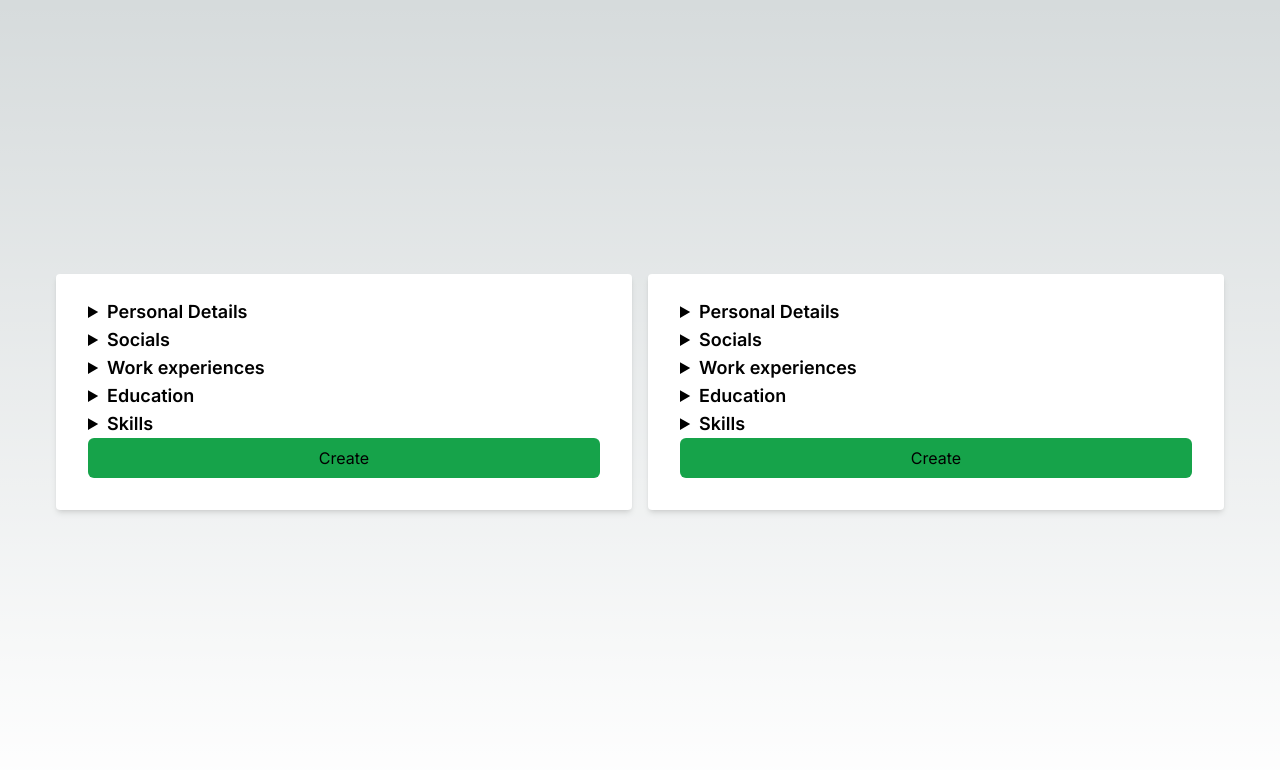
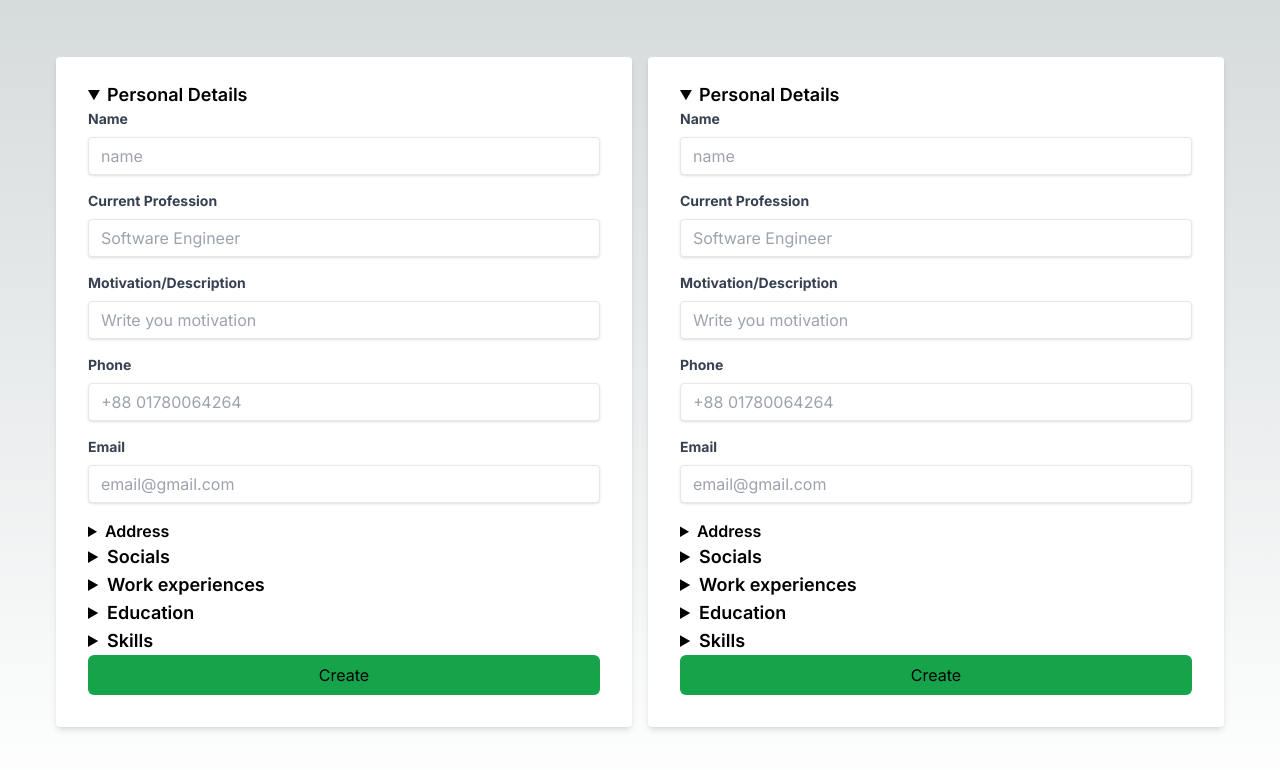
Before and after one commit to mahmudulnayeem/resume-builder-1, a Next.js app: page / in a window 1280 px wide. Shown: the top 770 px of the page. Built offline with nearby package versions, Linux system fonts and the light colour scheme.

Commit message:
added first summary default open

```diff
--- a/src/components/Form.tsx
+++ b/src/components/Form.tsx
@@ -118,7 +118,7 @@ const Form = () => {
             className="flex flex-col  w-full bg-white dark:bg-slate-800 shadow-md rounded px-8 pt-6 pb-8 mb-4 mx-2"
         >
             {/* personal details */}
-            <details>
+            <details open>
                 <summary className="font-semibold text-lg">Personal Details</summary>
 
                 <div className="mb-4">
```
